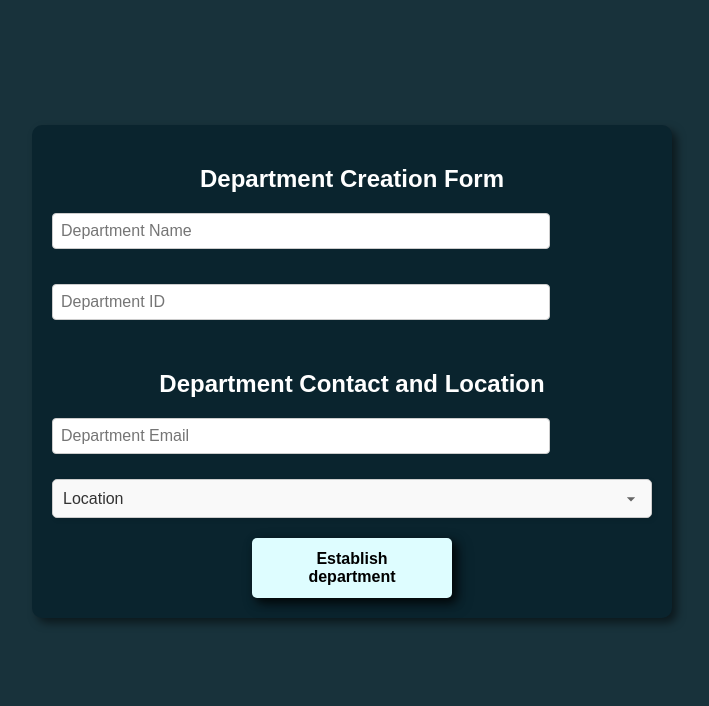
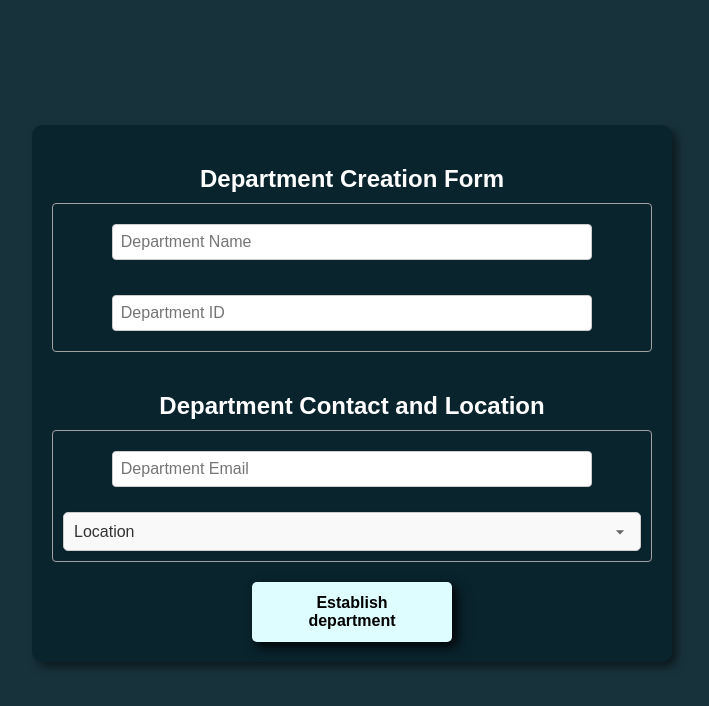
Before and after one commit to GitGud9786/FRONTEND_EDUCONNECT_MODLOCKED, a React (Create React App) app: page /admin/department/register in a window 1280 px wide. Shown: the top 706 px of the page, without its empty margins (408-1117 px from the left). Built offline with nearby package versions, Linux system fonts and the light colour scheme.

Commit message:
Admin Dashboard fixed

```diff
--- a/src/Components/AdminCourseRegister.jsx
+++ b/src/Components/AdminCourseRegister.jsx
@@ -72,7 +72,7 @@ const [formData, setFormData] = useState({
     return (
         <form className="admindepartmentform" onSubmit={handleSubmit}>
             <h2>Course Creation Form</h2>
-            <div className="admindepartmentformsection">
+            <div className="admincourseformsection">
                 <input
                     type="text"
                     name="courseId"
@@ -121,17 +121,7 @@ const [formData, setFormData] = useState({
                         <option disabled>Loading departments...</option>
                     )}
                 </select>
-
-                <input
-                    type="text"
-                    name="courseDepartment"
-                    placeholder="Department Name"
-                    value={formData.courseDepartment}
-                    onChange={handleChange}
-                    required
-                />
             </div>
-
             <button className='studentregisterbutton' type="submit">Create Course</button>
             {responseMessage && <p>{responseMessage}</p>}
         </form>
--- a/src/Components/AdminDashboard.jsx
+++ b/src/Components/AdminDashboard.jsx
@@ -7,6 +7,7 @@ import adminfaculty from '../Assets/adminfaculty.png';
 import adminreview from '../Assets/adminreview.png';
 import adminstudent from '../Assets/adminstudent.png';
 import admindepartment from '../Assets/admindepartment.png';
+
 
 const AdminPanel = () => {
     return (
@@ -49,10 +50,6 @@ const AdminPanel = () => {
                 </Link>
 
             </div>
-            <div className="adminevaluation">
-                    <img src={adminreview} alt="Review students' evaluation" className="panel-icon" />
-                    <p>Review student's evaluation</p>
-                </div>
         </div>
     );
 };
--- a/src/styles/AdminCourseRegister.css
+++ b/src/styles/AdminCourseRegister.css
@@ -9,6 +9,14 @@
   background-color: #0a242e;
   box-shadow: 8px 8px 12px rgba(0, 0, 0, 0.7);
   font-family: Arial, sans-serif;
+}
+
+.admindepartmentform
+{
+  align-items: center;
+  flex: 1;
+  color: #ffffff;
+  font-size: 1em;
 }
 
 .admincourseform h2 {
@@ -31,24 +39,62 @@ legend {
 }
 
 .admincourseformsection {
+  width: 100%;
   display: flex;
   flex-direction: column;
+  border: 1px solid #a1a1a1;
+  border-radius: 4px;
   gap: 15px;
+  align-items: center;
 }
 
+.admindepartmentformsection {
+  width: 100%;
+  padding: 10px;
+  border: 1px solid #a1a1a1;
+  border-radius: 4px;
+  color: #ffffff;
+  font-size: 1em;
+  box-sizing: border-box; /* Include padding and border in width/height */
+}
+
+.admindepartmentformsection textarea {
+  width: 100%;
+  padding: 10px;
+  border: 1px solid #a1a1a1;
+  border-radius: 4px;
+  color: #000000;
+  font-size: 1em;
+  box-sizing: border-box;
+}
+
+
+.admindepartmentformsection textarea::placeholder
+{
+  color: #505050;
+}
+.admindepartmentformsection select{
+  width: 100%;
+}
 .admincourseformsection input {
   flex: 1;
   padding: 10px;
   border: 1px solid #a1a1a1;
   border-radius: 4px;
-  background-color: #14445a;
-  color: #ffffff;
+  color: #000000;
   font-size: 1em;
 }
 
 .admincourseformsection input::placeholder {
-  color: #d3d3d3;
+  color: #505050;
 }
+
+.admindepartmentformsection option[value=""] {
+  color: #505050; /* Lighter color for the "Select Department" option */
+  box-sizing: border-box;
+  width: 100%;
+}
+
 
 .admincourseselect {
   width: 100%;
--- a/src/styles/AdminDepartmentRegister.css
+++ b/src/styles/AdminDepartmentRegister.css
@@ -17,6 +17,7 @@
   }
 
   .admindepartmentformsection {
+    align-items: center;
     display: flex;
     flex-direction: column;
     flex-wrap: wrap;
@@ -26,7 +27,6 @@
 
   .admindepartmentformsection input {
     flex: 1;
-    min-width: 150px;
     padding: 8px;
     border: 1px solid #ccc;
     border-radius: 4px;
--- a/src/styles/AdminPanel.css
+++ b/src/styles/AdminPanel.css
@@ -17,10 +17,8 @@
 
 .admintopbar img {
   margin-right: auto;
-  height: 60px; /* Reduced height */
+  height: 100%; /* Reduced height */
   width: auto;
-  padding: 10px;
-  margin-left: 110px; /* Align with header */
 }
 
 .adminlogout {
@@ -64,8 +62,8 @@
 
 .adminpanelgrid {
   display: grid;
-  grid-template-columns: repeat(auto-fit, minmax(250px, 1fr));
-  gap: 30px;
+  grid-template-columns: repeat(3,1fr);
+  gap: 100px;
   max-width: 1200px;
   margin: 30px auto;
   padding: 0 20px;
```
